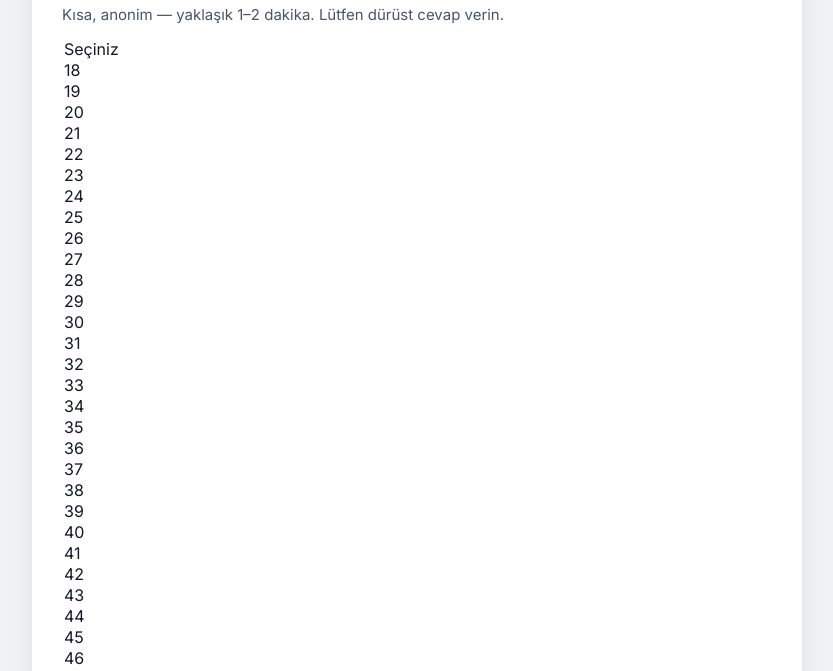
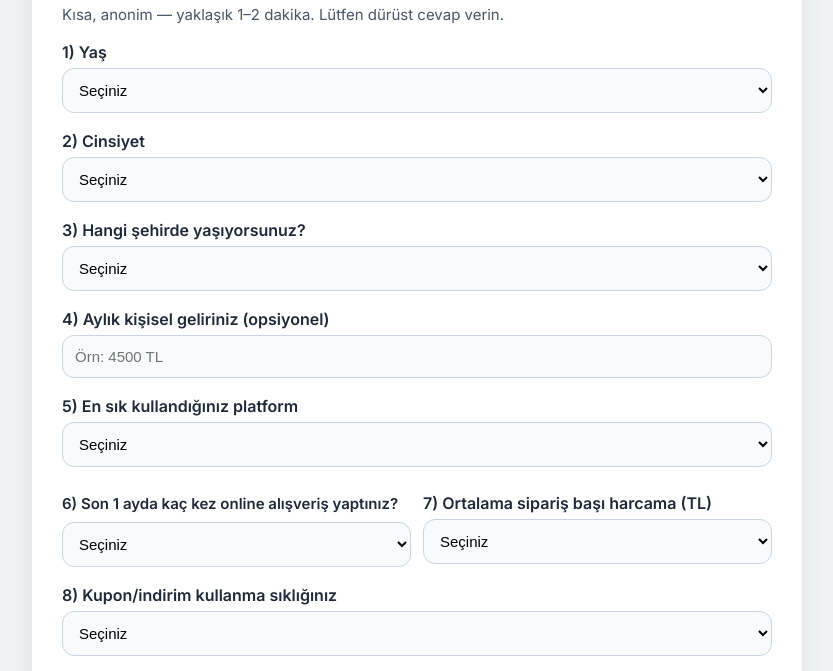
Before and after one commit to GOKHAN141/online-anket, a plain HTML site: page index.html in a window 1280 px wide. Shown: the part 94-765 px from the top of the page, without its empty margins (223-1056 px from the left). Drawn offline with Linux system fonts and the light colour scheme.

Commit message:
Add files via upload

```diff
--- a/index.html
+++ b/index.html
@@ -50,6 +50,8 @@
 
         <form method="post" action="https://script.google.com/macros/s/AKfycbxOl9T3wozXz8R5acX75zmA0YPUTY82K48LIY2o5tMlOyKJl6knXQLLmIWRjN83aOh6cg/exec" target="hidden_iframe" id="surveyForm" autocomplete="off">
 
+        <label>1) Yaş</label>
+        <select name="age_range" required>
           <option value="">Seçiniz</option>
           <!-- 18-65 arası -->
           <script>
```
